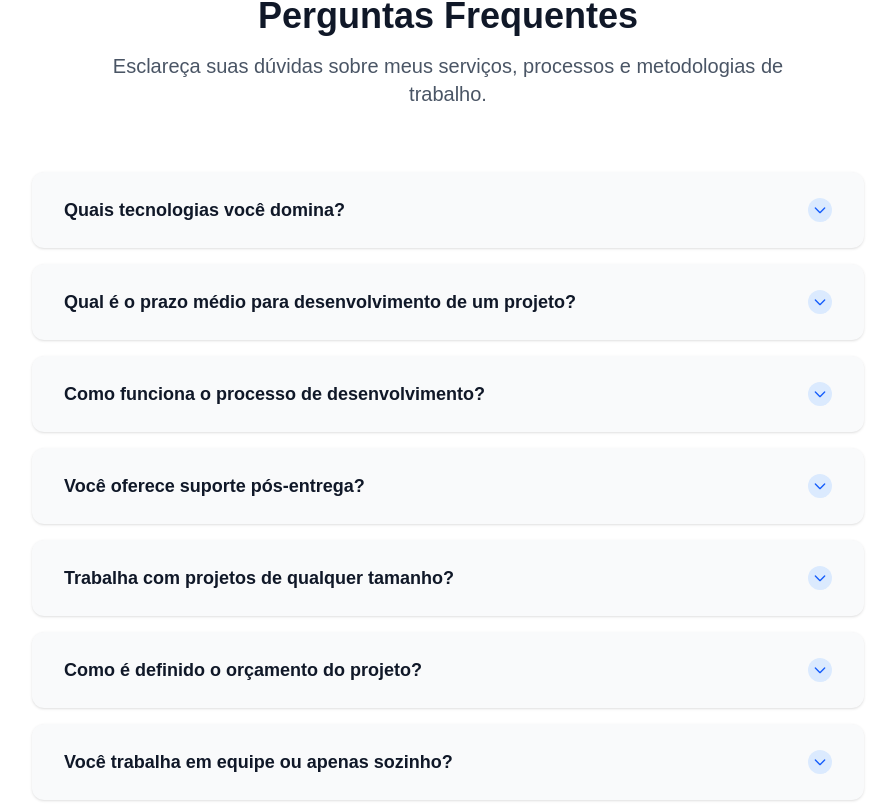
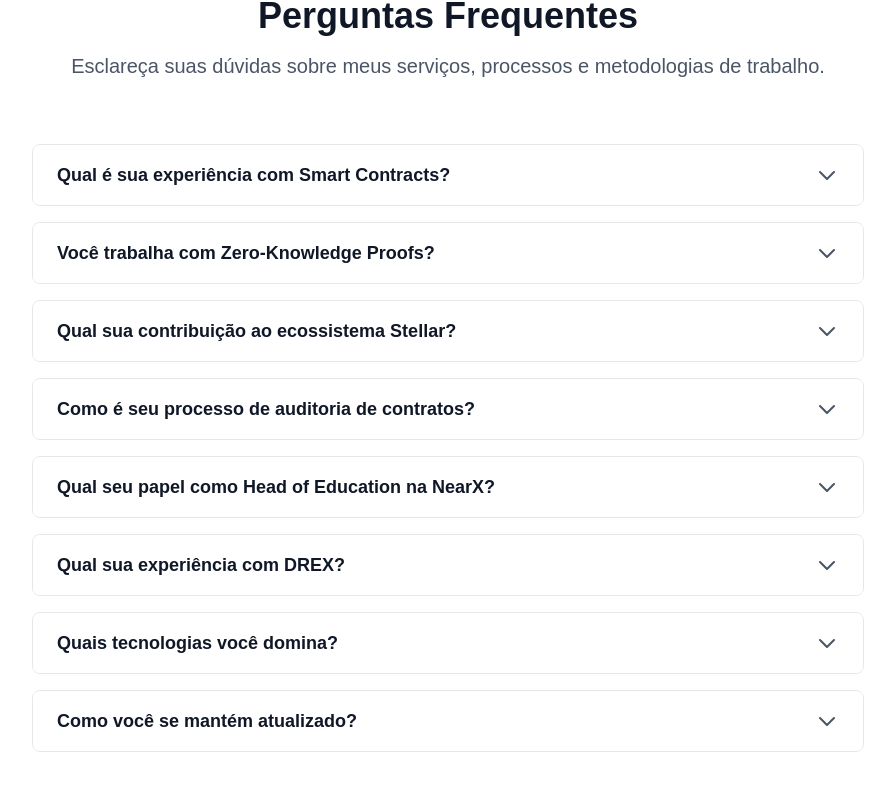
Before and after one commit to olivmath/mylp, a Next.js app: page / in a window 1280 px wide. Shown: the part 4128-4940 px from the top of the page, without its empty margins (192-1087 px from the left). Built offline with nearby package versions, Linux system fonts and the light colour scheme.

Commit message:
content(FAQ): update with blockchain expertise and technical Q&A
- Focus on Smart Contracts, ZKP, DREX, Stellar
- Reflect real experience from CV
- Technical depth in answers about blockchain engineering
- Cover education role, security practices, and technology stack

```diff
--- a/src/components/FAQ.tsx
+++ b/src/components/FAQ.tsx
@@ -7,44 +7,44 @@ const FAQ = () => {
 
   const faqs = [
     {
+      question: "Qual é sua experiência com Smart Contracts?",
+      answer:
+        "6+ anos desenvolvendo Smart Contracts em Solidity (Ethereum, Polygon, Arbitrum) e Rust (Stellar Soroban). Experiência inclui DeFi protocols, tokenomics, NFTs, e mecanismos de segurança avançados com ZKP. Atuei como Principal Engineer no DREX (CBDC do Brasil) desenvolvendo contratos para o Banco Central.",
+    },
+    {
+      question: "Você trabalha com Zero-Knowledge Proofs?",
+      answer:
+        "Sim, implemento ZKPs usando Noir, circom e snarkjs. No projeto DREX, desenvolvi infraestrutura de privacidade usando Parfim e Anonymous Zether para compliance com sigilo bancário e LGPD. Também criei merklez, biblioteca ZKP usando Noir-lang e Rust.",
+    },
+    {
+      question: "Qual sua contribuição ao ecossistema Stellar?",
+      answer:
+        "Sou Official Brazil Ambassador da Stellar Network. Contribuo com implementações em Soroban (Rust smart contracts), organizo hackathons (500+ participantes), e produzo conteúdo educacional. Venci hackathon Stellar 2024 com protocolo de pagamentos em stream.",
+    },
+    {
+      question: "Como é seu processo de auditoria de contratos?",
+      answer:
+        "Auditoria em 3 fases: 1) Análise estática com ferramentas (Slither, Mythril), 2) Testes de unidade/integração com Foundry/Hardhat, 3) Simulação de cenários adversariais e threat modeling. Sigo SDLC (Security Development Lifecycle) com documentação completa de vulnerabilidades.",
+    },
+    {
+      question: "Qual seu papel como Head of Education na NearX?",
+      answer:
+        "Lidero equipe de 3 profissionais criando programas educacionais em blockchain. Desenvolvi o primeiro programa de pós-graduação lato sensu em Blockchain Engineering do Brasil, organizei 10+ bootcamps (8000+ alunos), e cresci canal YouTube de 0 a 20k inscritos.",
+    },
+    {
+      question: "Qual sua experiência com DREX?",
+      answer:
+        "Atuo como Principal Blockchain Engineer no DREX (Real Digital), CBDC do Banco Central do Brasil. Desenvolvi infraestrutura de privacidade com ZKP, arquitetura de smart contracts para transações interbancárias, e integração com Visa Tokenized Asset Platform (VTAP).",
+    },
+    {
       question: "Quais tecnologias você domina?",
       answer:
-        "Trabalho principalmente com React, Next.js, Node.js, TypeScript, Python, e bancos de dados como PostgreSQL e MongoDB. Também tenho experiência com AWS, Docker, e diversas APIs e integrações.",
+        "Blockchain: Ethereum (Solidity), Stellar (Soroban/Rust), Bitcoin, L1/L2. Linguagens: Rust, Python, TypeScript, Solidity. Infraestrutura: Docker, Kubernetes, CI/CD, Hyperledger Besu. Especialidades: ZKP, DeFi, Tokenização RWA, Security Auditing.",
     },
     {
-      question: "Qual é o prazo médio para desenvolvimento de um projeto?",
+      question: "Como você se mantém atualizado?",
       answer:
-        "O prazo varia conforme a complexidade do projeto. Um site simples pode levar 1-2 semanas, enquanto aplicações mais complexas podem levar de 1-3 meses. Sempre forneço estimativas detalhadas após análise dos requisitos.",
-    },
-    {
-      question: "Como funciona o processo de desenvolvimento?",
-      answer:
-        "Sigo uma metodologia ágil: 1) Análise de requisitos e planejamento, 2) Design e prototipagem, 3) Desenvolvimento iterativo com entregas parciais, 4) Testes e refinamentos, 5) Deploy e treinamento.",
-    },
-    {
-      question: "Você oferece suporte pós-entrega?",
-      answer:
-        "Sim! Ofereço 30 dias de suporte gratuito após a entrega para correções de bugs. Também disponibilizo planos de manutenção mensal para atualizações e melhorias contínuas.",
-    },
-    {
-      question: "Trabalha com projetos de qualquer tamanho?",
-      answer:
-        "Aceito projetos desde landing pages simples até aplicações enterprise complexas. Cada projeto é avaliado individualmente para garantir que posso entregar a qualidade esperada.",
-    },
-    {
-      question: "Como é definido o orçamento do projeto?",
-      answer:
-        "O orçamento é baseado na complexidade, tempo estimado, tecnologias envolvidas e urgência. Forneço propostas detalhadas com escopo claro e possibilidade de pagamento parcelado.",
-    },
-    {
-      question: "Você trabalha em equipe ou apenas sozinho?",
-      answer:
-        "Trabalho tanto individualmente quanto em equipe, dependendo do projeto. Para projetos maiores, posso colaborar com designers, outros desenvolvedores e especialistas conforme necessário.",
-    },
-    {
-      question: "Oferece consultoria técnica?",
-      answer:
-        "Sim, ofereço consultoria para arquitetura de software, escolha de tecnologias, code review, otimização de performance e estratégias de desenvolvimento.",
+        "Participação ativa em comunidades (Stellar, Ethereum, OpenSense), leitura de EIPs/RFCs, contribuições open-source (Merkly com 55k+ downloads), organização de hackathons, e networking em conferências. Também ensino 2500+ estudantes, o que me força a estar sempre atualizado.",
     },
   ];
 
@@ -59,7 +59,7 @@ const FAQ = () => {
           <h2 className="text-4xl font-bold text-gray-900 mb-4">
             Perguntas Frequentes
           </h2>
-          <p className="text-xl text-gray-600 max-w-2xl mx-auto">
+          <p className="text-xl text-gray-600">
             Esclareça suas dúvidas sobre meus serviços, processos e metodologias
             de trabalho.
           </p>
@@ -69,23 +69,22 @@ const FAQ = () => {
           {faqs.map((faq, index) => (
             <div
               key={index}
-              className="bg-gray-50 rounded-xl overflow-hidden shadow-sm hover:shadow-md transition-all duration-300"
+              className="border border-gray-200 rounded-lg overflow-hidden"
             >
               <button
-                className="w-full px-8 py-6 text-left flex justify-between items-center hover:bg-gray-100 transition-colors duration-200"
                 onClick={() => toggleFAQ(index)}
+                className="w-full px-6 py-4 text-left bg-white hover:bg-gray-50 transition-colors duration-200 flex justify-between items-center"
               >
-                <h3 className="text-lg font-semibold text-gray-900 pr-4">
+                <span className="text-lg font-semibold text-gray-900">
                   {faq.question}
-                </h3>
-                <div className="flex-shrink-0">
-                  <div
-                    className={`w-6 h-6 flex items-center justify-center rounded-full bg-blue-100 text-blue-600 transition-transform duration-200 ${
+                </span>
+                <span
+                  className={`transform transition-transform duration-200 ${
                     openIndex === index ? "rotate-180" : ""
                   }`}
                 >
                   <svg
-                      className="w-4 h-4"
+                    className="w-6 h-6 text-gray-600"
                     fill="none"
                     stroke="currentColor"
                     viewBox="0 0 24 24"
@@ -97,21 +96,13 @@ const FAQ = () => {
                       d="M19 9l-7 7-7-7"
                     />
                   </svg>
+                </span>
+              </button>
+              {openIndex === index && (
+                <div className="px-6 py-4 bg-gray-50">
+                  <p className="text-gray-700 leading-relaxed">{faq.answer}</p>
                 </div>
-                </div>
-              </button>
-
-              <div
-                className={`overflow-hidden transition-all duration-300 ${
-                  openIndex === index
-                    ? "max-h-96 opacity-100"
-                    : "max-h-0 opacity-0"
-                }`}
-              >
-                <div className="px-8 pb-6">
-                  <p className="text-gray-600 leading-relaxed">{faq.answer}</p>
-                </div>
-              </div>
+              )}
             </div>
           ))}
         </div>
```
Lines whose indentation alone changed are shown as unchanged.
